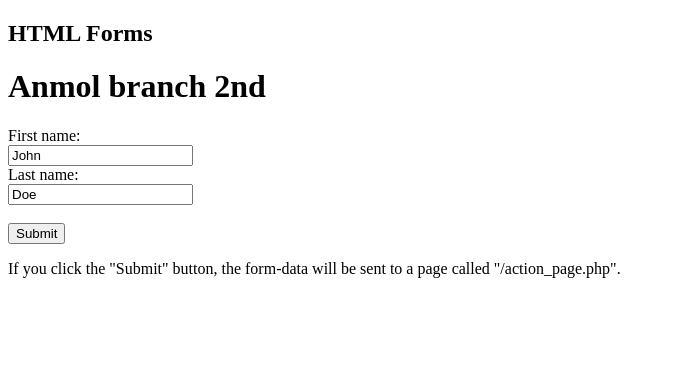
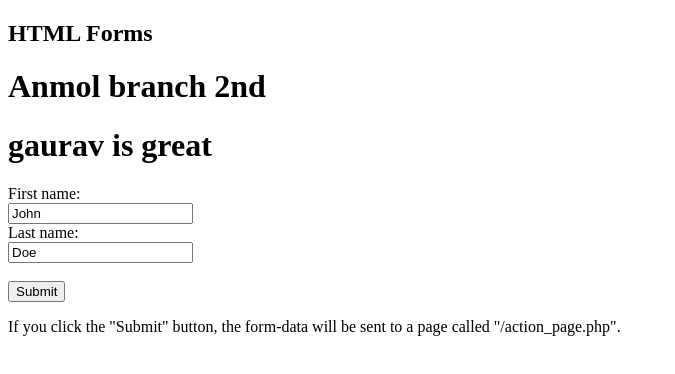
Before and after one commit to Harishkumar12032003/collaboration, a plain HTML site: page index.html in a window 1280 px wide. Shown: the whole page, without its empty margins (0-675 px from the left). Drawn offline with Linux system fonts and the light colour scheme.

Commit message:
gaurav is great

```diff
--- a/index.html
+++ b/index.html
@@ -6,7 +6,8 @@
 
 <form action="/action_page.php">
   <h1>Anmol branch 2nd</h1>
-  <label for="fname">First name:</label><br>
+    <h1>gaurav is great</h1>
+  <label for="fname ">First name:</label><br>
   <input type="text" id="fname" name="fname" value="John"><br>
   <label for="lname">Last name:</label><br>
   <input type="text" id="lname" name="lname" value="Doe"><br><br>
```
